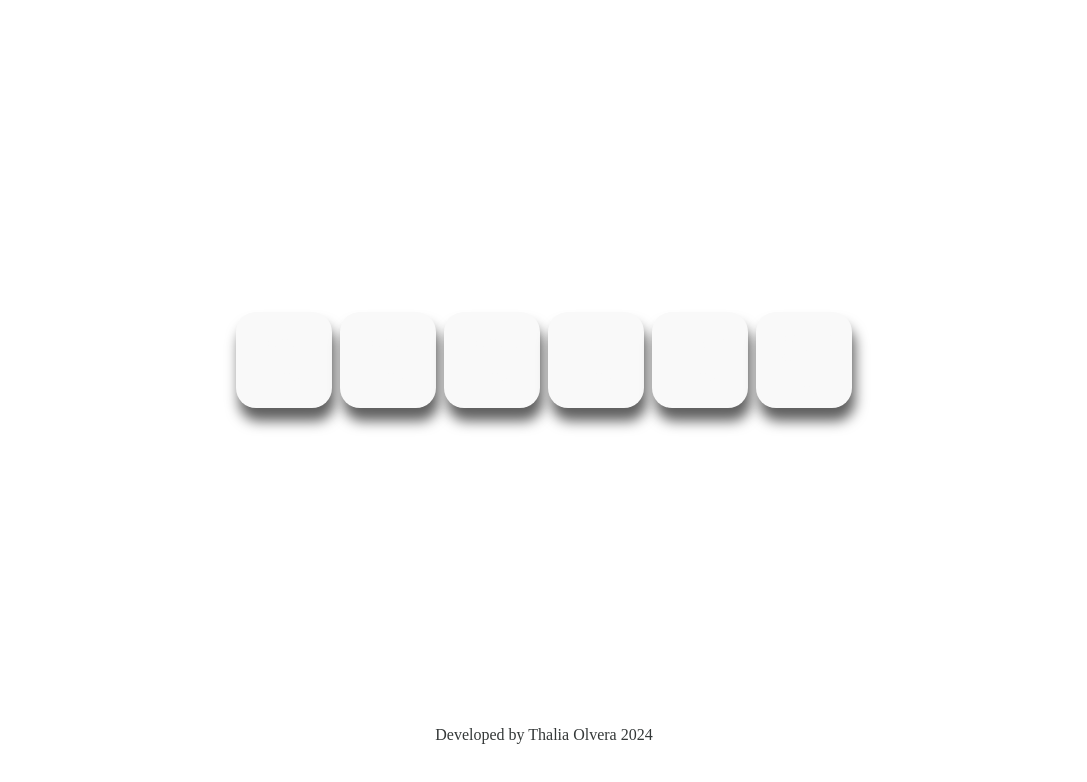
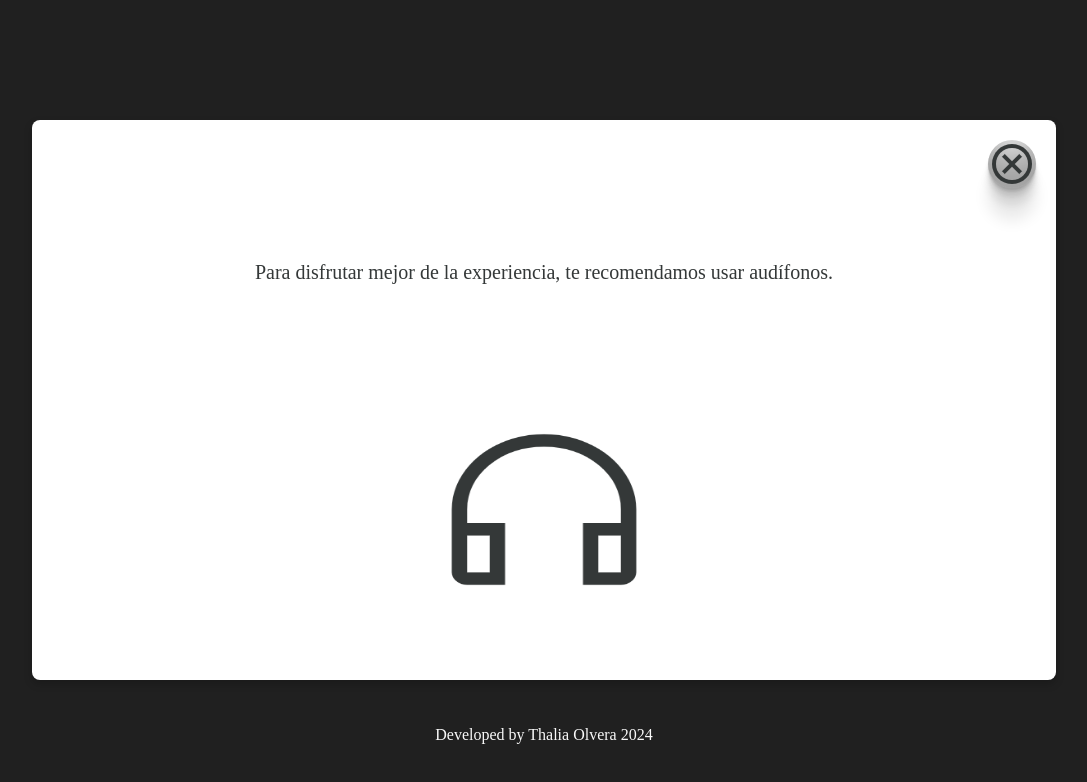
Before and after one commit to ThaliaOlvera/moduloDeRespiracion, a plain HTML site: page index.html in a window 1280 px wide. Shown: the whole page, without its empty margins (96-1183 px from the left). Drawn offline with Linux system fonts and the light colour scheme.

Commit message:
Add: modal function

```diff
--- a/index.html
+++ b/index.html
@@ -7,6 +7,28 @@
     <title>Modulos de Respiración</title>
   </head>
   <body>
+    <div id="modal" class="modal">
+      <div class="modal-content">
+        <div class="cancel-container">
+          <img
+            class="cancel-container--btn"
+            src="src/img/cancel.png"
+            alt="Cancel Icon"
+          />
+        </div>
+        <p>
+          Para disfrutar mejor de la experiencia, te recomendamos usar
+          audífonos.
+        </p>
+        <div>
+          <img
+            class="headphonesIcon"
+            src="src/img/headphones.png"
+            alt="headphones ico "
+          />
+        </div>
+      </div>
+    </div>
     <main>
       <div class="circle" aria-label="Circle expansion">
         <p id="inhaleText" aria-label="Inhale">Inhale</p>
@@ -21,42 +43,42 @@
             loop
           ></audio>
           <button class="play-button">
-            <p>Relax 1</p>
+            <p>Meditation One</p>
             <p class="playbtn">Play</p>
           </button>
         </article>
         <article>
           <audio id="audio2" src="src/sounds/reikisounds.mp3" loop></audio>
           <button class="play-button">
-            <p>Relax 2</p>
+            <p>Reiki Sound</p>
             <p class="playbtn">Play</p>
           </button>
         </article>
         <article>
           <audio id="audio3" src="src/sounds/binaural.mp3" loop></audio>
           <button class="play-button">
-            <p>Relax 3</p>
+            <p>Binaural Sound</p>
             <p class="playbtn">Play</p>
           </button>
         </article>
         <article>
           <audio id="audio4" src="src/sounds/rain.mp3" loop></audio>
           <button class="play-button">
-            <p>Rain</p>
+            <p>Rain Sound</p>
             <p class="playbtn">Play</p>
           </button>
         </article>
         <article>
           <audio id="audio5" src="src/sounds/waves.mp3" loop></audio>
           <button class="play-button">
-            <p>Waves</p>
+            <p>Waves Sound</p>
             <p class="playbtn">Play</p>
           </button>
         </article>
         <article>
-          <audio id="audio6" src="src/sounds/BreathInOut.mp3" loop></audio>
+          <audio id="audio6" src="src/sounds/meditation.mp3" loop></audio>
           <button class="play-button">
-            <p>Breathing Guide</p>
+            <p>Meditation Music</p>
             <p class="playbtn">Play</p>
           </button>
         </article>
--- a/script.js
+++ b/script.js
@@ -1,38 +1,54 @@
 const section = document.querySelector(".btn_container");
 const circle = document.querySelector(".circle");
+const modal = document.getElementById("modal");
+
+window.addEventListener("click", (event) => {
+  if (event.target === modal || !event.target.closest(".play-button")) {
+    modal.style.display = "none";
+    pauseAllAudio();
+  }
+});
+
+function pauseAllAudio() {
+  // Pausar todos los elementos de audio
+  document.querySelectorAll("audio").forEach((audio) => {
+    if (!audio.paused) {
+      audio.pause();
+      audio.currentTime = 0; // Reinicia el audio al inicio (opcional)
+    }
+  });
+
+  // Restablecer todos los botones
+  document.querySelectorAll(".play-button").forEach((btn) => {
+    const playBtn = btn.querySelector(".playbtn");
+    btn.style.backgroundColor = "#00b4cc";
+    playBtn.innerHTML = "Play";
+  });
+
+  // Ocultar el círculo de animación
+  circle.style.display = "none";
+}
+
+function toggleAudio(button, audio) {
+  const playBtn = button.querySelector(".playbtn");
+
+  if (audio.paused) {
+    pauseAllAudio();
+    audio.play();
+    button.style.backgroundColor = "#005f6b";
+    circle.style.display = "flex";
+    playBtn.innerHTML = "Pause";
+  } else {
+    audio.pause();
+    button.style.backgroundColor = "#00b4cc";
+    circle.style.display = "none";
+    playBtn.innerHTML = "Play";
+  }
+}
 
 document.querySelectorAll(".play-button").forEach((button, index) => {
   button.addEventListener("click", () => {
     const audio = document.querySelector(`#audio${index + 1}`);
-    const playBtn = button.querySelector(".playbtn");
-
-    if (audio.paused) {
-      document.querySelectorAll("audio").forEach((aud) => aud.pause());
-      document.querySelectorAll(".play-button").forEach((btn) => {
-        const otherPlayBtn = btn.querySelector(".playbtn");
-        btn.setAttribute("style", "background-color: #00b4cc");
-        otherPlayBtn.innerHTML = "Play";
-      });
-
-      audio.play();
-
-      button.setAttribute("style", "background-color:#005f6b");
-
-      circle.setAttribute("style", "display:flex");
-      playBtn.innerHTML = "Pause";
-      console.log(playBtn.innerHTML);
-    } else {
-      audio.pause();
-      circle.setAttribute("style", "display:none");
-      playBtn.innerHTML = "Play";
-      button.setAttribute("style", "background-color:#00b4cc");
-      console.log(playBtn.innerHTML);
-    }
-
-    document.querySelectorAll(".play-button").forEach((btn, btnIndex) => {
-      if (btnIndex != index) {
-        btn.setAttribute("style", "background-color: #00b4cc");
-      }
-    });
+    toggleAudio(button, audio);
   });
 });
--- a/style.css
+++ b/style.css
@@ -8,12 +8,14 @@ body {
   overflow: hidden;
   margin: 0;
   padding: 0;
+  background-color: var(--color-black);
 }
 
 h1,
 h2,
 h3,
-h4 {
+h4,
+p {
   text-wrap: pretty;
 }
 
@@ -33,6 +35,65 @@ h4 {
   --font-size-lg: 24;
   --font-size-xlg: 28;
 }
+
+.modal {
+  display: flex;
+  justify-content: center;
+  align-items: center;
+  position: fixed;
+  top: 0;
+  left: 0;
+  width: 100%;
+  height: 100dvb;
+  background-color: transparent;
+  z-index: 1000;
+}
+
+.modal-content {
+  width: 80%;
+  height: 70dvb;
+  display: flex;
+  flex-direction: column;
+  justify-content: space-between;
+  background-color: white;
+  opacity: 1;
+  font-size: var(--font-size-md);
+  color: var(--color-dark-gray);
+  font-weight: 500;
+  padding: 20px;
+  border-radius: 8px;
+  box-shadow: 0 4px 8px rgba(0, 0, 0, 0.2);
+  text-align: center;
+  align-content: center;
+}
+
+.modal-content p {
+  width: 100%;
+  height: 80%;
+  padding-top: 3rem;
+}
+
+.headphonesIcon {
+  width: 50%;
+  height: 85%;
+}
+
+.cancel-container {
+  width: 100%;
+  text-align: end;
+}
+
+.cancel-container--btn {
+  width: 3rem;
+  cursor: pointer;
+  border-radius: 50%;
+  box-shadow: rgba(0, 0, 0, 0.17) 0px -23px 25px 0px inset,
+    rgba(0, 0, 0, 0.15) 0px -36px 30px 0px inset,
+    rgba(0, 0, 0, 0.1) 0px -79px 40px 0px inset, rgba(0, 0, 0, 0.06) 0px 2px 1px,
+    rgba(0, 0, 0, 0.09) 0px 4px 2px, rgba(0, 0, 0, 0.09) 0px 8px 4px,
+    rgba(0, 0, 0, 0.09) 0px 16px 8px, rgba(0, 0, 0, 0.09) 0px 32px 16px;
+}
+
 main {
   width: 100%;
   height: 80dvb;
@@ -63,11 +124,15 @@ main {
   font-family: Arial, Helvetica, sans-serif;
   color: var(--color-white);
 
-  background-color: var(--color-white);
+  background-color: var(--color-aqua);
   border-radius: 20px;
   border: none;
   outline: none;
-  box-shadow: 3px 13px 13px 0px var(--color-gray);
+  box-shadow: rgba(0, 0, 0, 0.17) 0px -23px 25px 0px inset,
+    rgba(0, 0, 0, 0.15) 0px -36px 30px 0px inset,
+    rgba(0, 0, 0, 0.1) 0px -79px 40px 0px inset, rgba(0, 0, 0, 0.06) 0px 2px 1px,
+    rgba(0, 0, 0, 0.09) 0px 4px 2px, rgba(0, 0, 0, 0.09) 0px 8px 4px,
+    rgba(0, 0, 0, 0.09) 0px 16px 8px, rgba(0, 0, 0, 0.09) 0px 32px 16px;
   transition: all 0.3s ease;
 
   cursor: pointer;
@@ -198,7 +263,7 @@ a {
   list-style: none;
   text-decoration: none;
   font-size: var(--font-size--sm);
-  color: var(--color-dark-gray);
+  color: var(--color-white);
 }
 
 /*Mobile view*/
@@ -225,8 +290,13 @@ a {
     height: 6rem;
   }
 
+  .headphonesIcon {
+    width: 60%;
+    height: 75%;
+  }
+
   footer {
-    height: 20dvb;
+    height: 15dvb;
   }
 }
 @media (min-width: 600px) {
@@ -240,6 +310,11 @@ a {
     height: 6rem;
   }
 
+  .headphonesIcon {
+    width: 40%;
+    height: 80%;
+  }
+
   footer {
     height: 15dvb;
   }
@@ -250,4 +325,9 @@ a {
     width: 60%;
     height: 10rem;
   }
+
+  .headphonesIcon {
+    width: 25%;
+    height: 80%;
+  }
 }
```
Also changed, not shown: src/img/cancel.png (added), src/img/headphones.png (added), 2 other files.
